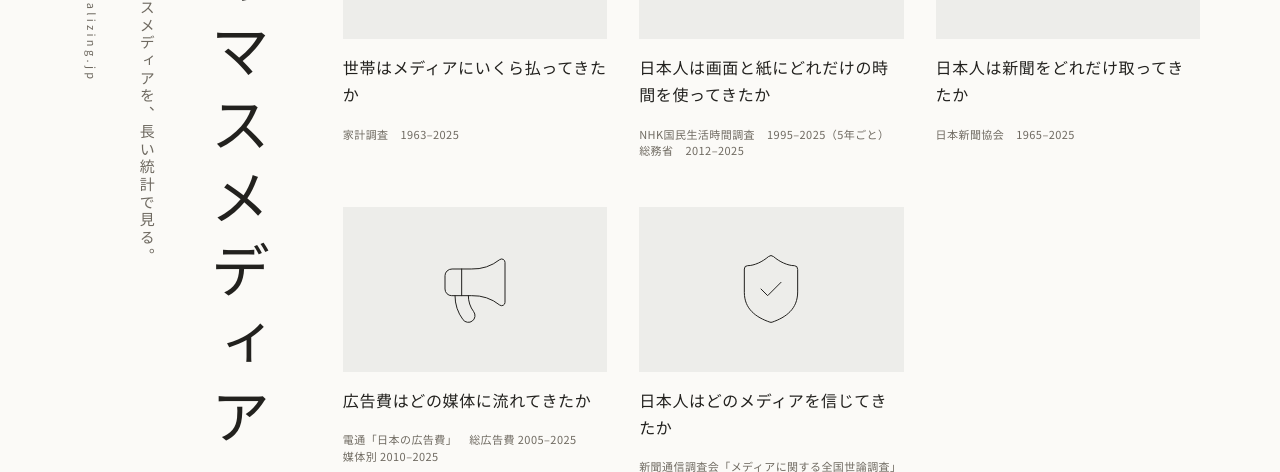
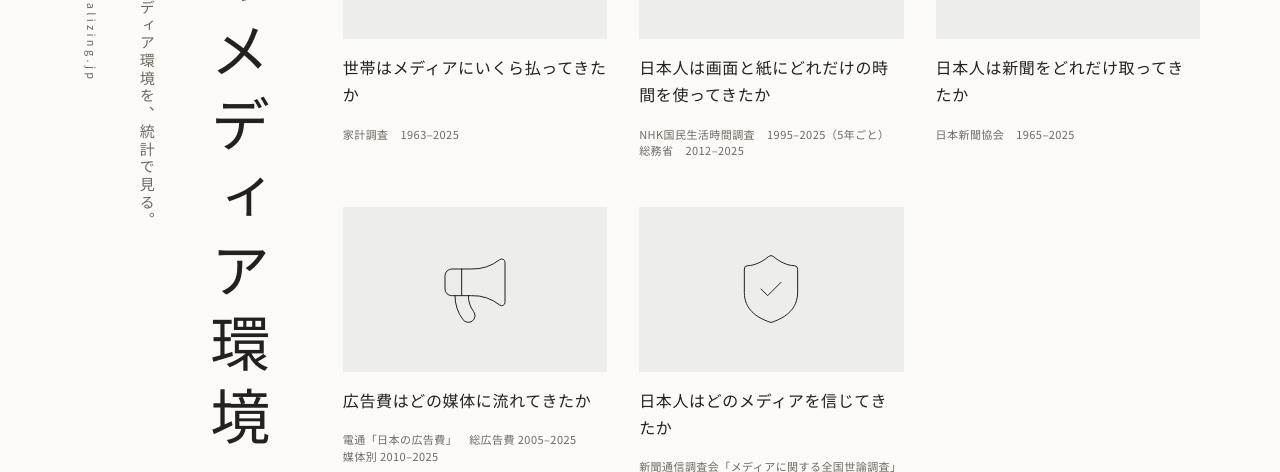
Before and after one commit to visualizing-jp/japan-media, a website built with Vite: page index.html in a window 1280 px wide. Shown: the part 319-791 px from the top of the page. Built offline with nearby package versions, Linux system fonts and the light colour scheme; a web font is replaced by a local one.

Commit message:
Rename the series to 日本のメディア環境.
The cover line is now 「日本のメディア環境を、統計で見る。」

```diff
--- a/ads/index.html
+++ b/ads/index.html
@@ -14,7 +14,7 @@
       <header class="mast">
         <div class="bar-rule">
           <div class="bar">
-            <a class="back" data-home id="home" href="/"><span class="back-arrow" aria-hidden="true">←</span><span class="back-name">日本のマスメディア</span><span class="back-extra">シリーズ一覧</span></a>
+            <a class="back" data-home id="home" href="/"><span class="back-arrow" aria-hidden="true">←</span><span class="back-name">日本のメディア環境</span><span class="back-extra">シリーズ一覧</span></a>
             <span class="brand"><a class="logo logo-bar" data-mark href="https://visualizing.jp/" aria-label="visualizing.jp"></a><span class="domain" data-domain id="domain"></span></span>
           </div>
         </div>
@@ -69,7 +69,7 @@
         </section>
         <section class="source" id="source"></section>
         <div class="colophon-bar">
-          <a class="back" data-home href="/"><span class="back-arrow" aria-hidden="true">←</span><span>シリーズ「日本のマスメディア」の一覧へ</span></a>
+          <a class="back" data-home href="/"><span class="back-arrow" aria-hidden="true">←</span><span>シリーズ「日本のメディア環境」の一覧へ</span></a>
           <a class="viz-by" href="https://visualizing.jp/"><span class="logo logo-foot" data-mark></span><span class="viz-by-text"><span class="viz-kicker">Visualized by</span><span class="viz-name">visualizing.jp</span></span></a>
         </div>
       </main>
--- a/index.html
+++ b/index.html
@@ -3,7 +3,7 @@
   <head>
     <meta charset="utf-8" />
     <meta name="viewport" content="width=device-width, initial-scale=1" />
-    <title>日本のマスメディア</title>
+    <title>日本のメディア環境</title>
     <meta name="description" content="家計、時間、新聞の部数、広告費、信頼度。一次資料の時系列を、問いごとに分けて見る。" />
     <link rel="preconnect" href="https://fonts.googleapis.com" />
     <link rel="preconnect" href="https://fonts.gstatic.com" crossorigin />
@@ -12,8 +12,8 @@
   <body>
     <div class="hub">
       <aside class="rail">
-        <h1 class="vertical v-title">日本のマスメディア</h1>
-        <p class="vertical rail-note">日本のマスメディアを、長い統計で見る。</p>
+        <h1 class="vertical v-title">日本のメディア環境</h1>
+        <p class="vertical rail-note">日本のメディア環境を、統計で見る。</p>
         <a class="rail-brand" href="https://visualizing.jp/">
           <span class="logo logo-rail" data-mark></span>
           <span class="vertical">visualizing.jp</span>
@@ -24,8 +24,8 @@
           <span class="logo logo-mobile" data-mark></span>
           <span>visualizing.jp</span>
         </a>
-        <h1>日本のマスメディア</h1>
-        <p class="hub-note">日本のマスメディアを、長い統計で見る。</p>
+        <h1>日本のメディア環境</h1>
+        <p class="hub-note">日本のメディア環境を、統計で見る。</p>
       </header>
       <main class="hub-main">
         <section class="hub-section">
--- a/press/index.html
+++ b/press/index.html
@@ -20,7 +20,7 @@
       <header class="mast">
         <div class="bar-rule">
           <div class="bar">
-            <a class="back" data-home id="home" href="/"><span class="back-arrow" aria-hidden="true">←</span><span class="back-name">日本のマスメディア</span><span class="back-extra">シリーズ一覧</span></a>
+            <a class="back" data-home id="home" href="/"><span class="back-arrow" aria-hidden="true">←</span><span class="back-name">日本のメディア環境</span><span class="back-extra">シリーズ一覧</span></a>
             <span class="brand"><a class="logo logo-bar" data-mark href="https://visualizing.jp/" aria-label="visualizing.jp"></a><span class="domain" data-domain id="domain"></span></span>
           </div>
         </div>
@@ -84,7 +84,7 @@
         </section>
         <section class="source" id="source"></section>
         <div class="colophon-bar">
-          <a class="back" data-home href="/"><span class="back-arrow" aria-hidden="true">←</span><span>シリーズ「日本のマスメディア」の一覧へ</span></a>
+          <a class="back" data-home href="/"><span class="back-arrow" aria-hidden="true">←</span><span>シリーズ「日本のメディア環境」の一覧へ</span></a>
           <a class="viz-by" href="https://visualizing.jp/"><span class="logo logo-foot" data-mark></span><span class="viz-by-text"><span class="viz-kicker">Visualized by</span><span class="viz-name">visualizing.jp</span></span></a>
         </div>
       </main>
--- a/spend/index.html
+++ b/spend/index.html
@@ -20,7 +20,7 @@
       <header class="mast">
         <div class="bar-rule">
           <div class="bar">
-            <a class="back" data-home id="home" href="/"><span class="back-arrow" aria-hidden="true">←</span><span class="back-name">日本のマスメディア</span><span class="back-extra">シリーズ一覧</span></a>
+            <a class="back" data-home id="home" href="/"><span class="back-arrow" aria-hidden="true">←</span><span class="back-name">日本のメディア環境</span><span class="back-extra">シリーズ一覧</span></a>
             <span class="brand"><a class="logo logo-bar" data-mark href="https://visualizing.jp/" aria-label="visualizing.jp"></a><span class="domain" data-domain id="domain"></span></span>
           </div>
         </div>
@@ -63,7 +63,7 @@
         </section>
         <section class="source" id="source"></section>
         <div class="colophon-bar">
-          <a class="back" data-home href="/"><span class="back-arrow" aria-hidden="true">←</span><span>シリーズ「日本のマスメディア」の一覧へ</span></a>
+          <a class="back" data-home href="/"><span class="back-arrow" aria-hidden="true">←</span><span>シリーズ「日本のメディア環境」の一覧へ</span></a>
           <a class="viz-by" href="https://visualizing.jp/"><span class="logo logo-foot" data-mark></span><span class="viz-by-text"><span class="viz-kicker">Visualized by</span><span class="viz-name">visualizing.jp</span></span></a>
         </div>
       </main>
--- a/time/index.html
+++ b/time/index.html
@@ -20,7 +20,7 @@
       <header class="mast">
         <div class="bar-rule">
           <div class="bar">
-            <a class="back" data-home id="home" href="/"><span class="back-arrow" aria-hidden="true">←</span><span class="back-name">日本のマスメディア</span><span class="back-extra">シリーズ一覧</span></a>
+            <a class="back" data-home id="home" href="/"><span class="back-arrow" aria-hidden="true">←</span><span class="back-name">日本のメディア環境</span><span class="back-extra">シリーズ一覧</span></a>
             <span class="brand"><a class="logo logo-bar" data-mark href="https://visualizing.jp/" aria-label="visualizing.jp"></a><span class="domain" data-domain id="domain"></span></span>
           </div>
         </div>
@@ -69,7 +69,7 @@
         </section>
         <section class="source" id="source"></section>
         <div class="colophon-bar">
-          <a class="back" data-home href="/"><span class="back-arrow" aria-hidden="true">←</span><span>シリーズ「日本のマスメディア」の一覧へ</span></a>
+          <a class="back" data-home href="/"><span class="back-arrow" aria-hidden="true">←</span><span>シリーズ「日本のメディア環境」の一覧へ</span></a>
           <a class="viz-by" href="https://visualizing.jp/"><span class="logo logo-foot" data-mark></span><span class="viz-by-text"><span class="viz-kicker">Visualized by</span><span class="viz-name">visualizing.jp</span></span></a>
         </div>
       </main>
--- a/trust/index.html
+++ b/trust/index.html
@@ -14,7 +14,7 @@
       <header class="mast">
         <div class="bar-rule">
           <div class="bar">
-            <a class="back" data-home id="home" href="/"><span class="back-arrow" aria-hidden="true">←</span><span class="back-name">日本のマスメディア</span><span class="back-extra">シリーズ一覧</span></a>
+            <a class="back" data-home id="home" href="/"><span class="back-arrow" aria-hidden="true">←</span><span class="back-name">日本のメディア環境</span><span class="back-extra">シリーズ一覧</span></a>
             <span class="brand"><a class="logo logo-bar" data-mark href="https://visualizing.jp/" aria-label="visualizing.jp"></a><span class="domain" data-domain id="domain"></span></span>
           </div>
         </div>
@@ -48,7 +48,7 @@
         </section>
         <section class="source" id="source"></section>
         <div class="colophon-bar">
-          <a class="back" data-home href="/"><span class="back-arrow" aria-hidden="true">←</span><span>シリーズ「日本のマスメディア」の一覧へ</span></a>
+          <a class="back" data-home href="/"><span class="back-arrow" aria-hidden="true">←</span><span>シリーズ「日本のメディア環境」の一覧へ</span></a>
           <a class="viz-by" href="https://visualizing.jp/"><span class="logo logo-foot" data-mark></span><span class="viz-by-text"><span class="viz-kicker">Visualized by</span><span class="viz-name">visualizing.jp</span></span></a>
         </div>
       </main>
```
